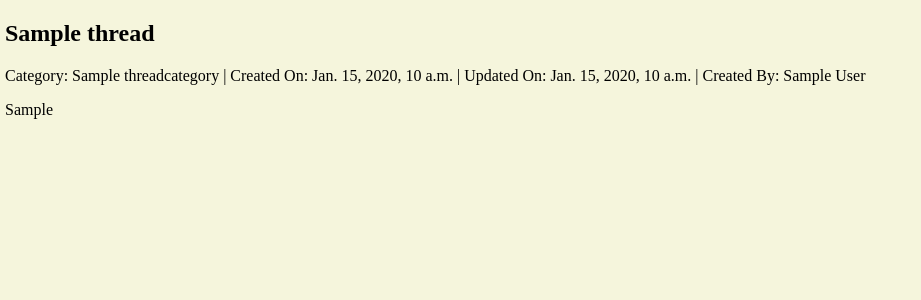
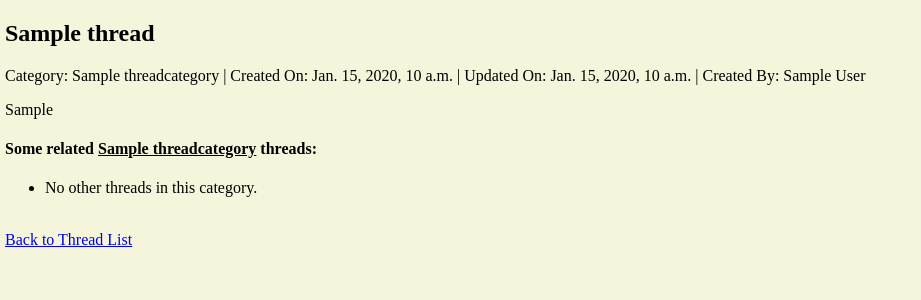
Before and after one commit to madyoung914/hobbysite-ED-1, a Django app: page /forum/thread/1 in a window 1280 px wide. Shown: the part 57-357 px from the top of the page, without its empty margins (0-921 px from the left). Run offline with Django 5.2, Linux system fonts and the light colour scheme; tables that the repository leaves empty hold one stand-in row (values such as "Sample post").

Commit message:
Added related threads in detail view

```diff
--- a/hobbysite/forum/templates/forum/thread_detail.html
+++ b/hobbysite/forum/templates/forum/thread_detail.html
@@ -8,4 +8,19 @@
     <p>Category: {{ object.category }} | Created On: {{ object.created_on }} |
         Updated On: {{ object.updated_on }} | Created By: {{ object.author.name }}</p>
     <p>{{ object.entry }} </p>
+
+    <h4>Some related <u>{{ object.category.name }}</u> threads:</h4>
+    <ul>
+    {% for thread in related_threads %}
+    <li>
+        <a href="{{ thread.get_absolute_url }}">{{ thread.title }}</a>
+    </li>
+    {% empty %}
+    <li>No other threads in this category.</li>
+    {% endfor %}
+    </ul>
+
+    <br>
+    <a href="{% url 'forum:threads-list' %}">Back to Thread List</a>
+
 {% endblock %}
--- a/hobbysite/forum/views.py
+++ b/hobbysite/forum/views.py
@@ -11,7 +11,6 @@ class ThreadListView(ListView):
 
     def get_context_data(self, **kwargs):
         context = super().get_context_data(**kwargs)
-
         categories = ThreadCategory.objects.all().prefetch_related('thread_set')
         context['grouped_threads'] = categories
         return context
@@ -20,6 +19,17 @@ class ThreadListView(ListView):
 class ThreadDetailView(DetailView):
     model = Thread
     template_name = 'forum/thread_detail.html'
+
+    def get_context_data(self, **kwargs):
+        context = super().get_context_data(**kwargs)
+
+        thread_category = self.object.category
+
+        related_threads = Thread.objects.filter(category=thread_category).exclude(id=self.object.id).order_by('?')[:4]
+
+        categories = ThreadCategory.objects.all().prefetch_related('thread_set')
+        context['related_threads'] = related_threads
+        return context
 
 
 class ThreadCreateView(LoginRequiredMixin, CreateView):
```
